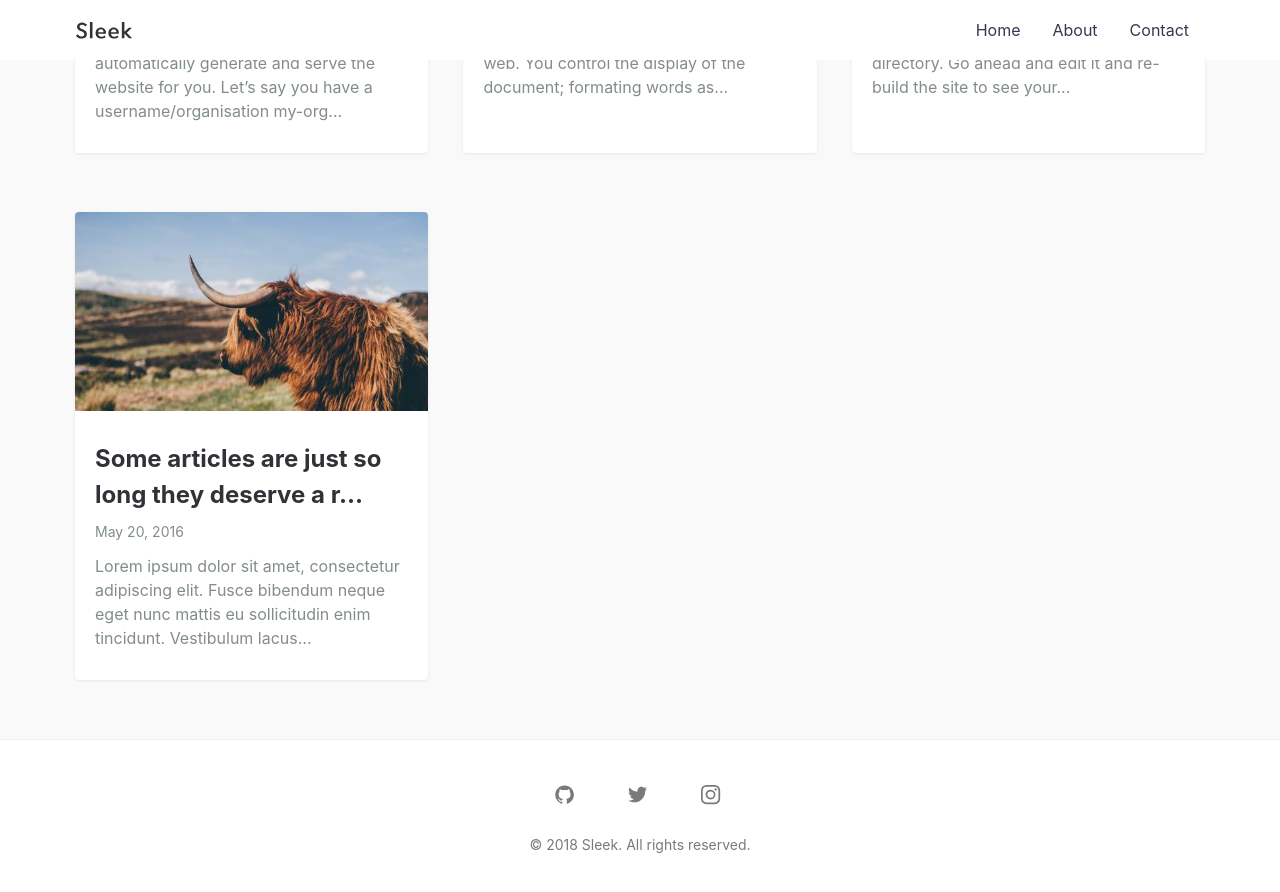
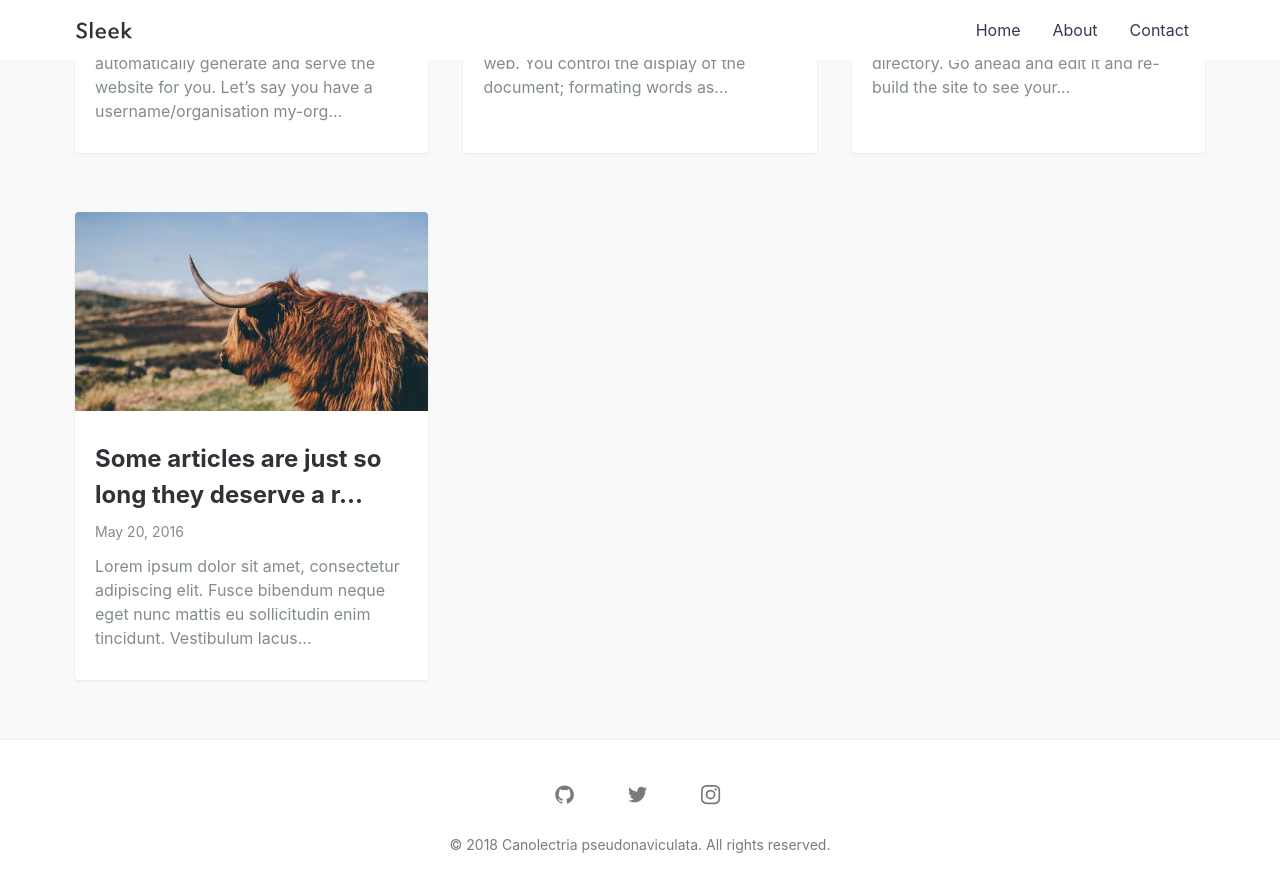
Before and after one commit to alejandrollm/JHONalejandrollm.github.io, a Jekyll site: the page built from index.md, in a window 1280 px wide and 900 px high, scrolled down 935 px. Shown: the top 892 px of the window. Built offline with Jekyll 4.4.1, drawn with Linux system fonts in a browser that asks for light colours.

Commit message:
change title

```diff
--- a/_config.yml
+++ b/_config.yml
@@ -1,4 +1,4 @@
-title: Sleek # your site title
+title: Canolectria pseudonaviculata # your site title
 author: GitHub User
 email: your-email@domain.com # email for form submission, you also have to change it in _js/scripts.js
 description: > # this means to ignore newlines until "baseurl:"
```
